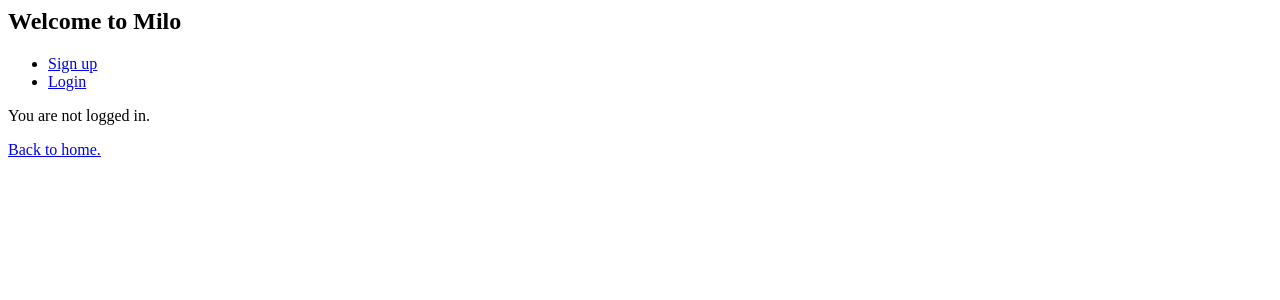
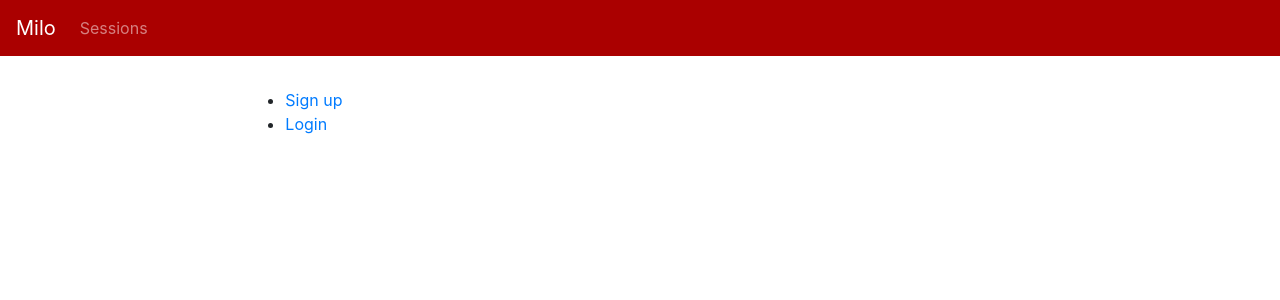
Before and after one commit to ryggs/milo, a Django app: page / in a window 1280 px wide. Shown: the top 300 px of the page. Run offline with Django 3.2, Linux system fonts and the light colour scheme; some libraries are stand-ins or nearby versions.

Commit message:
Integrates the template page/css provided by Greg

```diff
--- a/milo/urls.py
+++ b/milo/urls.py
@@ -22,7 +22,7 @@ from workouts import views as workouts_views
 urlpatterns = [
     path(r'', include('workouts.urls')),
     #path('admin/',admin.site.urls),
-    url(r'^login/$', auth_views.login, name='login'),
+    url(r'^accounts/login/$', auth_views.login, name='login'),
     url(r'^logout/$', auth_views.logout,{'template_name':'workouts/logged_out.html'}, name='logout'),
     url(r'^signup/$', workouts_views.signup, name='signup'),
 ]
--- /dev/null
+++ b/workouts/static/workouts/main.css
@@ -0,0 +1,37 @@
+body {
+    margin: 0;
+}
+
+#main-nav {
+    background-color: #a00;
+}
+
+#main-content {
+    padding-top: 2em;
+    padding-left: 2em;
+}
+
+#main-sidebar-container {
+    background-color: #eee;
+    padding-top: 4em;
+    padding-right: 2em;
+}
+
+#main-sidebar {
+    padding-top: 1em;
+    line-height: 2.5;
+}
+
+#main-sidebar ul {
+    list-style-type: none;
+    padding-left: .8em;
+}
+
+#main-sidebar .btn {
+    background-color: #a00;
+    color: #fff;
+}
+
+#main-sidebar a {
+    color: #600;
+}
--- a/workouts/templates/registration/login.html
+++ b/workouts/templates/registration/login.html
@@ -1,6 +1,9 @@
-<h2>Login</h2>
+{% extends "workouts/base.html" %}
+
+{% block content %}
 <form method="post">
 	{% csrf_token %}
 	{{ form.as_p }}
 	<button type="submit">Login</button>
 </form>
+{% endblock %}
--- /dev/null
+++ b/workouts/templates/workouts/base.html
@@ -0,0 +1,53 @@
+<!DOCTYPE html>
+<html lang="en">
+    <head>
+		<title>{% block title %}Milo{% endblock %}</title>
+		<meta charset="utf-8">
+        <link rel="stylesheet" href="https://maxcdn.bootstrapcdn.com/bootstrap/4.0.0/css/bootstrap.min.css" integrity="sha384-Gn5384xqQ1aoWXA+058RXPxPg6fy4IWvTNh0E263XmFcJlSAwiGgFAW/dAiS6JXm" crossorigin="anonymous" />
+        <link rel="stylesheet" href="../../static/workouts/main.css" />
+        <script src="https://code.jquery.com/jquery-3.2.1.slim.min.js" integrity="sha384-KJ3o2DKtIkvYIK3UENzmM7KCkRr/rE9/Qpg6aAZGJwFDMVNA/GpGFF93hXpG5KkN" crossorigin="anonymous"></script>
+        <script src="https://cdnjs.cloudflare.com/ajax/libs/popper.js/1.12.9/umd/popper.min.js" integrity="sha384-ApNbgh9B+Y1QKtv3Rn7W3mgPxhU9K/ScQsAP7hUibX39j7fakFPskvXusvfa0b4Q" crossorigin="anonymous"></script>
+        <script src="https://maxcdn.bootstrapcdn.com/bootstrap/4.0.0/js/bootstrap.min.js" integrity="sha384-JZR6Spejh4U02d8jOt6vLEHfe/JQGiRRSQQxSfFWpi1MquVdAyjUar5+76PVCmYl" crossorigin="anonymous"></script>
+    </head>
+    <body>
+        <nav id="main-nav" class="navbar navbar-dark navbar-expand-lg">
+            <a class="navbar-brand" href="/">Milo</a>
+            <button class="navbar-toggler" type="button" data-toggle="collapse" data-target="#main-nav-collapse">
+                <span class="navbar-toggler-icon"></span>
+            </button>
+            <div class="collapse navbar-collapse" id="main-nav-collapse">
+                <div class="navbar-nav mr-auto">
+                    <a class="nav-item nav-link" href="/sessions">Sessions</a>
+                </div>
+                <div class="navbar-nav">
+                    <div class="nav-item dropdown">
+                        {% if user.is_authenticated %}
+                        <a class="nav-link dropdown-toggle" href="#" role="button" data-toggle="dropdown">{{ user.username }}</a>
+                        {% endif %}
+                        <div class="dropdown-menu">
+                            <a class="dropdown-item" href="/logout">Sign out</a>
+                        </div>
+                    </div>
+                </div>
+            </div>
+        </nav>
+        <div id="main-container" class="container-fluid">
+            <div class="row">
+                <div class="col-2">
+				</div>
+                <div id="main-content" class="col-sm-8">
+					{% block content %}
+                    <h1>Workout Session Info</h1>
+                    <br>
+                    <p>Lorem ipsum dolor sit amet, consectetur adipiscing elit, sed do eiusmod tempor incididunt ut labore et dolore magna aliqua. Nulla porttitor massa id neque aliquam vestibulum morbi. Egestas diam in arcu cursus euismod quis viverra. Metus vulputate eu scelerisque felis imperdiet proin. Morbi quis commodo odio aenean sed adipiscing diam. Arcu non sodales neque sodales ut etiam sit. Ultrices neque ornare aenean euismod elementum nisi. Et ultrices neque ornare aenean. Aliquam faucibus purus in massa tempor nec feugiat nisl. Elementum curabitur vitae nunc sed velit. Donec adipiscing tristique risus nec feugiat in. Euismod elementum nisi quis eleifend quam. Dolor sit amet consectetur adipiscing elit pellentesque. Et malesuada fames ac turpis egestas. Proin nibh nisl condimentum id venenatis a condimentum vitae sapien. Euismod nisi porta lorem mollis aliquam ut. Leo vel orci porta non pulvinar neque laoreet. Eu scelerisque felis imperdiet proin fermentum leo vel orci porta. Consectetur adipiscing elit duis tristique sollicitudin. Dignissim diam quis enim lobortis scelerisque.</p>
+                    <p>Elementum tempus egestas sed sed risus pretium. Diam vulputate ut pharetra sit amet aliquam id diam. Diam donec adipiscing tristique risus. Enim blandit volutpat maecenas volutpat. In egestas erat imperdiet sed euismod nisi porta. Et netus et malesuada fames ac turpis egestas integer eget. Auctor elit sed vulputate mi sit amet mauris commodo. Tristique senectus et netus et malesuada fames. Nibh tellus molestie nunc non blandit massa enim nec. Tortor condimentum lacinia quis vel eros donec ac odio. Sollicitudin tempor id eu nisl nunc mi ipsum faucibus vitae. Sagittis aliquam malesuada bibendum arcu. In hendrerit gravida rutrum quisque non tellus. Lacus sed viverra tellus in hac. Congue eu consequat ac felis donec et. Pellentesque habitant morbi tristique senectus et netus. Ac tortor vitae purus faucibus ornare. Aliquet lectus proin nibh nisl condimentum id. Ac tortor vitae purus faucibus ornare. Amet consectetur adipiscing elit duis tristique sollicitudin.</p>
+                    <p>Et ligula ullamcorper malesuada proin. Turpis massa sed elementum tempus egestas sed sed risus pretium. Augue eget arcu dictum varius duis at consectetur lorem. Sapien faucibus et molestie ac feugiat. Id cursus metus aliquam eleifend mi in. Nullam eget felis eget nunc lobortis mattis. Laoreet non curabitur gravida arcu ac tortor dignissim. Porttitor rhoncus dolor purus non enim praesent elementum. Sit amet mattis vulputate enim nulla aliquet porttitor lacus luctus. Volutpat consequat mauris nunc congue nisi. Amet consectetur adipiscing elit pellentesque habitant morbi tristique. Tristique senectus et netus et malesuada.</p>
+                    <p>Sagittis id consectetur purus ut faucibus pulvinar. In aliquam sem fringilla ut. Iaculis nunc sed augue lacus viverra vitae. Dolor sit amet consectetur adipiscing elit ut aliquam purus sit. Erat velit scelerisque in dictum non consectetur a erat nam. Nisi est sit amet facilisis magna etiam tempor orci. Condimentum lacinia quis vel eros donec ac odio tempor orci. Magna ac placerat vestibulum lectus mauris ultrices eros. Proin sed libero enim sed faucibus turpis. Commodo odio aenean sed adipiscing diam donec adipiscing tristique risus. Laoreet id donec ultrices tincidunt arcu non sodales. Duis tristique sollicitudin nibh sit amet commodo nulla facilisi nullam. Lacinia quis vel eros donec ac. Vestibulum lectus mauris ultrices eros in cursus turpis.</p>
+                    <p>Bibendum neque egestas congue quisque. Accumsan in nisl nisi scelerisque eu ultrices. Placerat in egestas erat imperdiet sed euismod nisi porta lorem. Volutpat blandit aliquam etiam erat velit scelerisque in dictum non. Vel pretium lectus quam id. Adipiscing bibendum est ultricies integer quis auctor elit sed. Arcu dui vivamus arcu felis bibendum ut tristique et. Quis imperdiet massa tincidunt nunc pulvinar. Maecenas ultricies mi eget mauris pharetra. Amet mauris commodo quis imperdiet massa tincidunt.</p>
+					{% endblock %}
+                </div>
+                <div class="col-2"></div>
+            </div>
+        </div>
+    </body>
+</html>
--- a/workouts/templates/workouts/create_session.html
+++ b/workouts/templates/workouts/create_session.html
@@ -1,4 +1,6 @@
-<h2>Milo</h2>
+{% extends "workouts/base.html" %}
+
+{% block content %}
 <h3>Create Session</h3>
 <form action="/create" method="post">
     {% csrf_token %}
@@ -6,4 +8,4 @@
     {{ form.as_p }}
     <input type="submit" value="Create"/>
 </form>
-<a href="/">Back to home.</a>
+{% endblock %}
--- a/workouts/templates/workouts/home.html
+++ b/workouts/templates/workouts/home.html
@@ -1,8 +1,10 @@
-<h2>Welcome to Milo</h2>
+{% extends "workouts/base.html" %}
+
+{% block content %}
 <ul>
 	{% if not user.is_authenticated %}
 	<li><a href=/signup>Sign up</a></li>
-	<li><a href="/login">Login</a></li>
+	<li><a href="/accounts/login">Login</a></li>
 	{% else %}
 	<li><a href="/new">Create a Session</a></li>
 	<li><a href="/sessions">Find Workout Sessions</a></li>
@@ -11,9 +13,4 @@
 	<li><a href='/logout'>Log out</a></li>
 	{% endif %}
 </ul>
-{% if user.is_authenticated %}
-<p> You are logged in as: {{ user.username }} </p>
-{% else %}
-<p> You are not logged in.</p>
-{% endif %}
-<a href="/">Back to home.</a>
+{% endblock %}
--- a/workouts/templates/workouts/list_sessions.html
+++ b/workouts/templates/workouts/list_sessions.html
@@ -1,4 +1,6 @@
-<h2>Milo</h2>
+{% extends "workouts/base.html" %}
+
+{% block content %}
 {% if sessions %}
     <h2>All current sessions</h2>
     <ul>
@@ -9,4 +11,4 @@
     <h2>No sessions currently planned</h2>
     <p>Make one <a href="/new">here.</a></p>
 {% endif %}
-<a href="/">Back to home.</a>
+{% endblock %}
--- a/workouts/templates/workouts/logged_out.html
+++ b/workouts/templates/workouts/logged_out.html
@@ -1,3 +1,5 @@
-<h2>Milo<h2>
+{% extends "workouts/base.html" %}
+
+{% block content %}
 <p>You've been logged out!</p>
-<a href="/">Back to home.</a>
+{% endblock %}
--- a/workouts/templates/workouts/operation_complete.html
+++ b/workouts/templates/workouts/operation_complete.html
@@ -1,3 +1,5 @@
-<h2>Milo</h2>
+{% extends "workouts/base.html" %}
+
+{% block content %}
 <p>Operation complete</p>
-<a href="/">Back to home.</a>
+{% endblock %}
--- a/workouts/templates/workouts/session_made.html
+++ b/workouts/templates/workouts/session_made.html
@@ -1,3 +1,5 @@
-<h2>Milo</h2>
+{% extends "workouts/base.html" %}
+
+{% block content %}
 <p>Session Made</p>
-<a href="/">Back to home.</a>
+{% enblock %}
--- a/workouts/templates/workouts/signup.html
+++ b/workouts/templates/workouts/signup.html
@@ -1,4 +1,6 @@
-<h2>Sign up for Milo</h2>
+{% extends "workouts/base.html" %}
+
+{% block content %}
 <form method="post">
 	{% csrf_token %}
 	{% for field in form %}
@@ -12,4 +14,4 @@
 	{% endfor %}
 	<button type="submit">Sign up</button>
 </form>
-<a href="/">Back to home.</a>
+{% endblock %}
--- a/workouts/templates/workouts/workout_details.html
+++ b/workouts/templates/workouts/workout_details.html
@@ -1,4 +1,6 @@
-<h2>Milo<h2>
+{% extends "workouts/base.html" %}
+
+{% block content %}
 <h3>Session Information </h3>
 <p>Name: {{ session.name }}</p>
 <p>Description: {{ session.description }}</p>
@@ -29,3 +31,4 @@
 {% endif %}
 {% endif %}
 <a href="/">Back to home.</a>
+{% endblock %}
```
Also changed, not shown: milo/settings.py (line endings or trailing spaces), workouts/views.py (line endings or trailing spaces).
